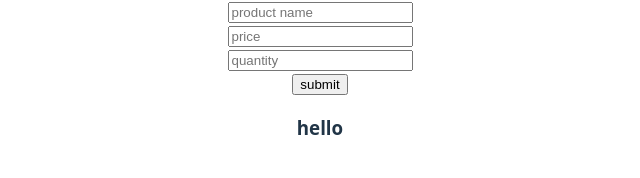
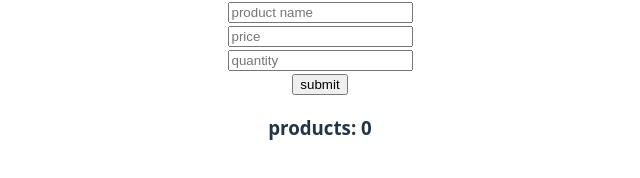
Before and after one commit to sohagroy7223/Explore-React-Form, a React (Vite) app: page / in a window 1280 px wide. Shown: the part 320-498 px from the top of the page, without its empty margins (320-960 px from the left). Built offline with nearby package versions, Linux system fonts and the light colour scheme.

Commit message:
show product data productfron to product table success fully

```diff
--- a/src/Components/ProductsManagement/ProductFrom.jsx
+++ b/src/Components/ProductsManagement/ProductFrom.jsx
@@ -1,6 +1,6 @@
 import React from "react";
 
-const ProductFrom = () => {
+const ProductFrom = ({ handelAddProduct }) => {
   const handelSubmit = (e) => {
     e.preventDefault();
 
@@ -14,7 +14,8 @@ const ProductFrom = () => {
       price,
       quantity,
     };
-    console.log(nweProduct);
+    // console.log(nweProduct);
+    handelAddProduct(nweProduct);
   };
 
   return (
--- a/src/Components/ProductsManagement/ProductManagement.jsx
+++ b/src/Components/ProductsManagement/ProductManagement.jsx
@@ -1,12 +1,20 @@
-import React from "react";
+import React, { useState } from "react";
 import ProductFrom from "./ProductFrom";
 import ProductTable from "./ProductTable";
 
 const ProductManagement = () => {
+  const [products, setProducts] = useState([]);
+
+  const handelAddProduct = (newProduct) => {
+    // console.log(" hello", newProduct);
+    const newProducts = [...products, newProduct];
+    setProducts(newProducts);
+  };
+
   return (
     <div>
-      <ProductFrom></ProductFrom>
-      <ProductTable></ProductTable>
+      <ProductFrom handelAddProduct={handelAddProduct}></ProductFrom>
+      <ProductTable products={products}></ProductTable>
     </div>
   );
 };
--- a/src/Components/ProductsManagement/ProductTable.jsx
+++ b/src/Components/ProductsManagement/ProductTable.jsx
@@ -1,9 +1,9 @@
 import React from "react";
 
-const ProductTable = () => {
+const ProductTable = ({ products }) => {
   return (
     <div>
-      <h3>hello</h3>
+      <h3>products: {products.length}</h3>
     </div>
   );
 };
```
